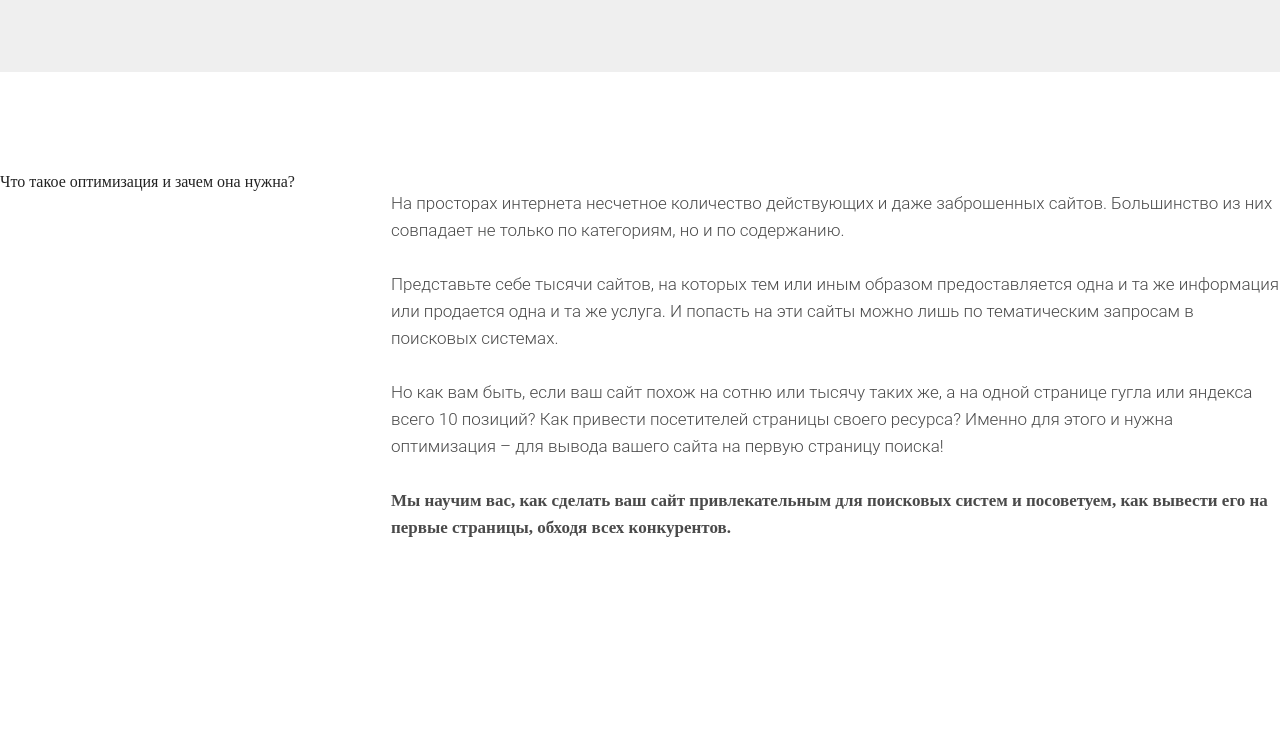
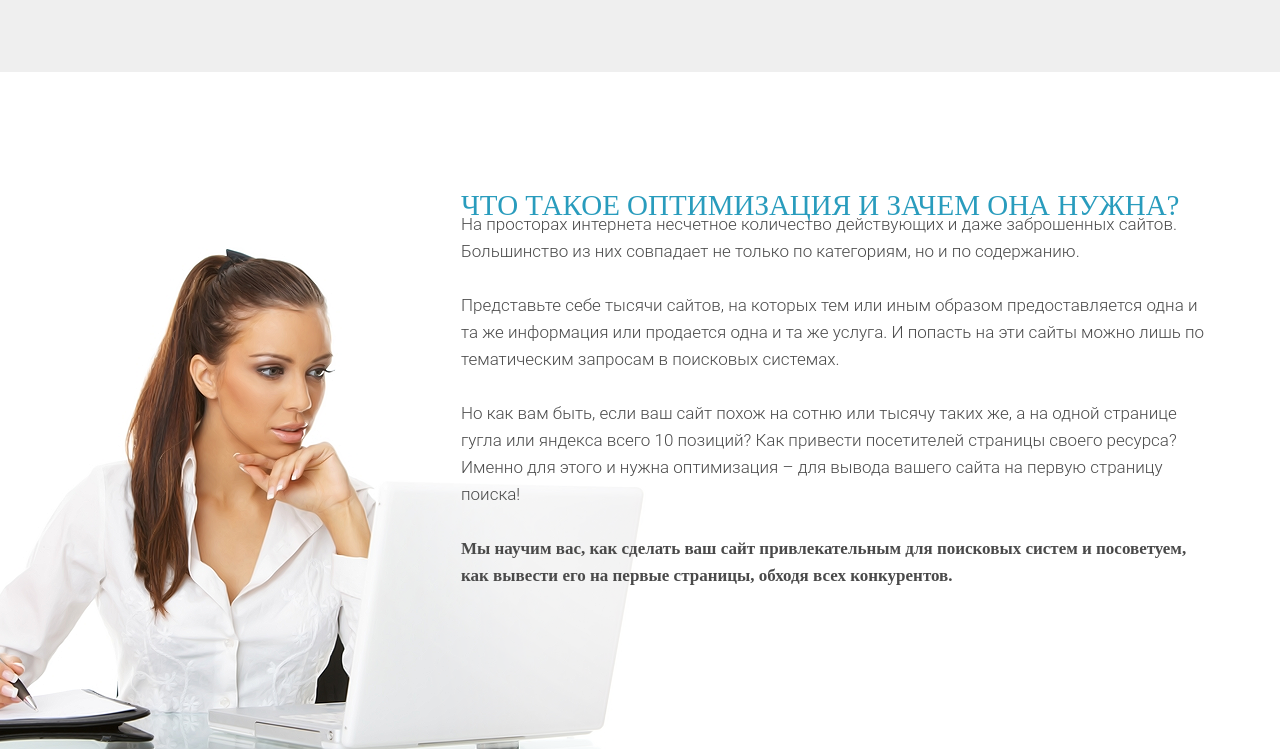
Before and after one commit to RuslanPanasuk/WORDPRESS, a plain HTML site: page index.html in a window 1280 px wide. Shown: the part 1362-2111 px from the top of the page. Before the commit the page ends 2010 px from the top, so only its background shows below. Drawn offline with Linux system fonts and the light colour scheme.

Commit message:
small misstake checked

```diff
--- a/index.html
+++ b/index.html
@@ -40,7 +40,7 @@
 
         </div>
     </section>
-        <div class="conteiner">
+        <div class="container">
 
         </div>
     <section class="waiting">
@@ -67,8 +67,8 @@
             </div>
     </section>
     <section class="optimization">
-        <div class="conteiner">
-            <h2 class="optimization_heder">
+        <div class="container">
+            <h2 class="optimization_header">
                 Что такое оптимизация и зачем она нужна?
             </h2>
             <div class="optimization_text">
```
